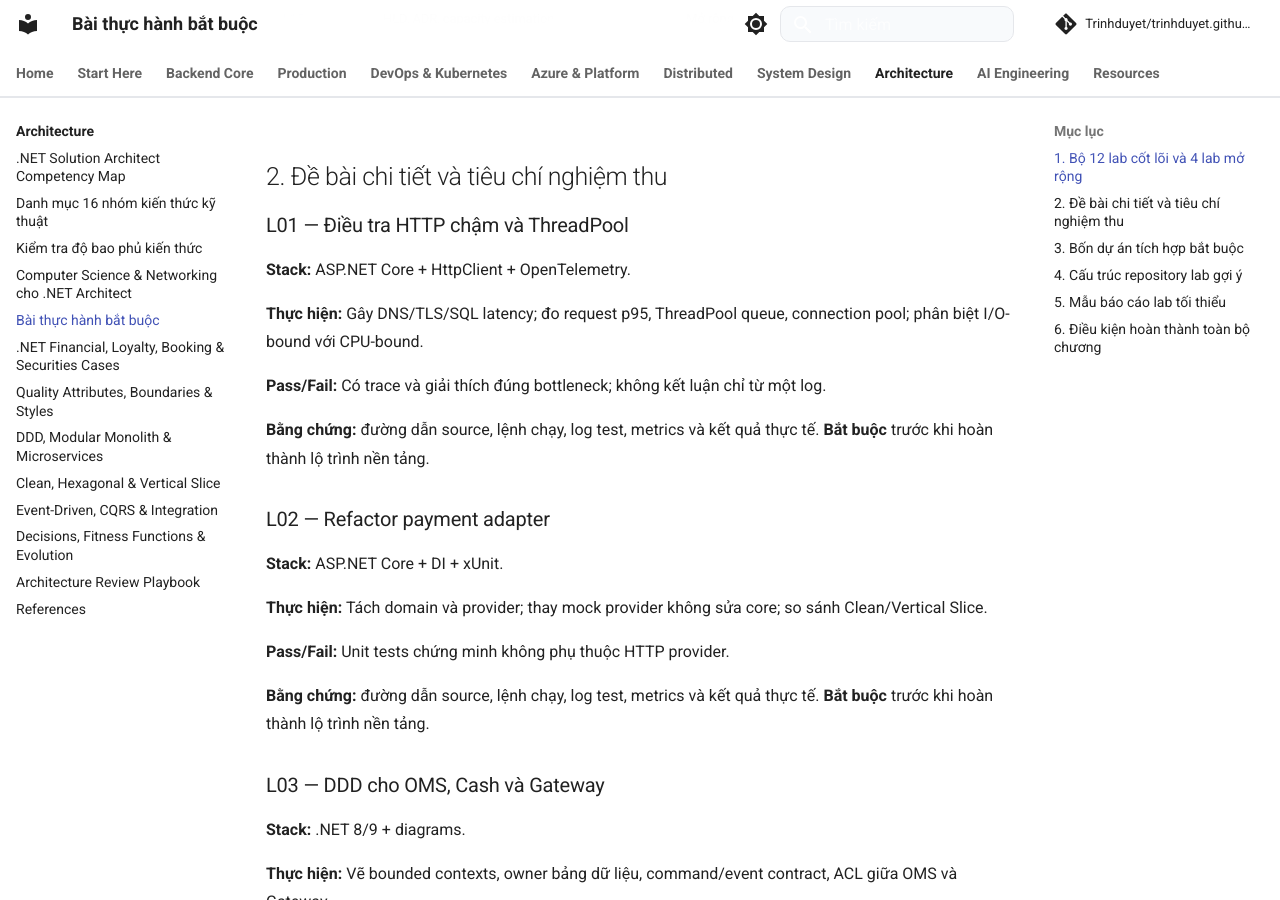
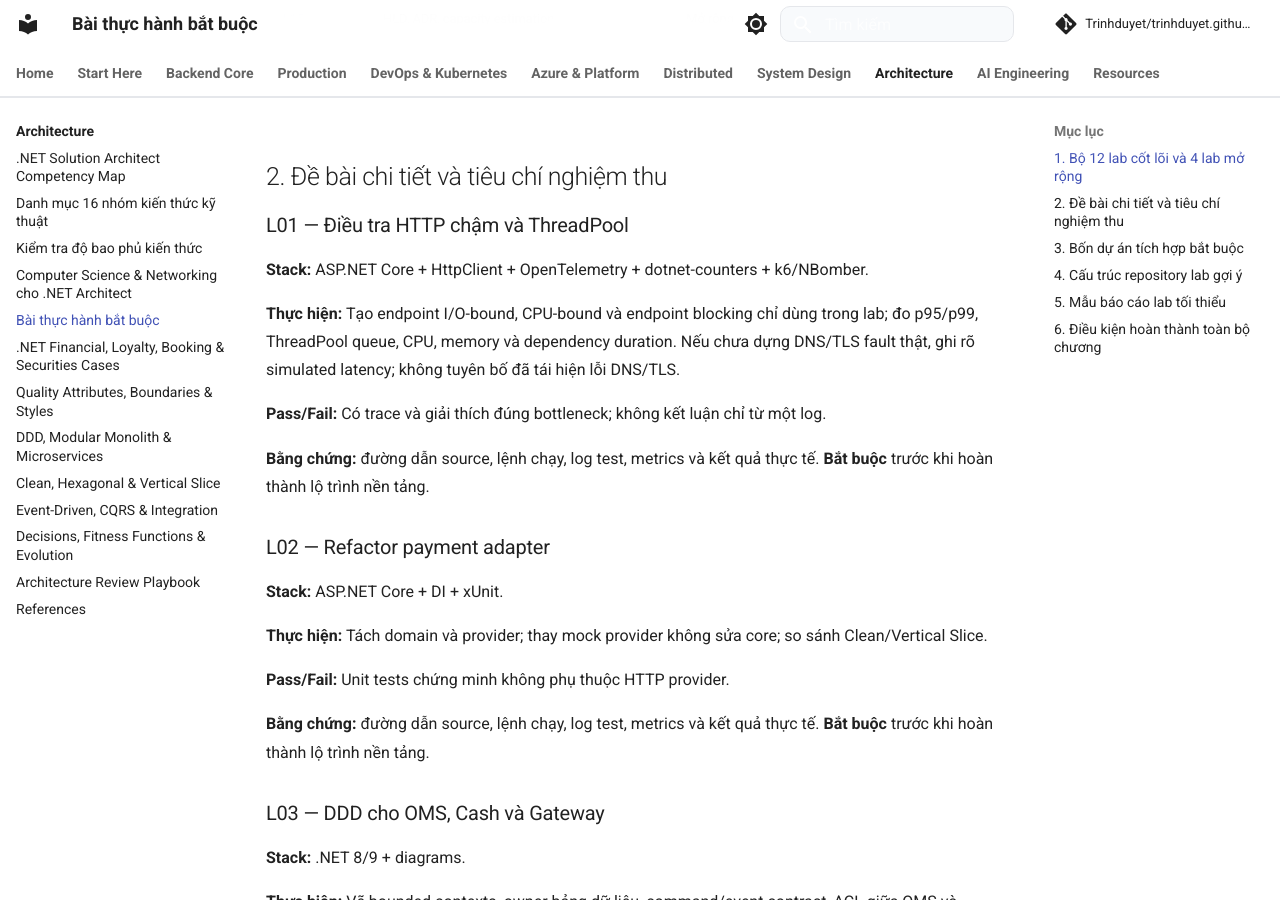
Before and after one commit to Trinhduyet/trinhduyet.github.io, an MkDocs documentation site: the page built from docs/25-software-architecture/solution-architect-mandatory-labs.md, in a window 1280 px wide and 900 px high, scrolled down 1156 px. Built offline with MkDocs 1.6.1 and Material for MkDocs 9.7.7, drawn with Linux system fonts in a browser that asks for light colours; comment, search, counter and statistics services are not loaded; some of the changed text lies outside the part shown.

Commit message:
docs(architecture): connect completeness review and production learning standards

```diff
--- a/docs/25-software-architecture/solution-architect-mandatory-labs.md
+++ b/docs/25-software-architecture/solution-architect-mandatory-labs.md
@@ -29,9 +29,9 @@
 
 <h3 id="l01">L01 — Điều tra HTTP chậm và ThreadPool</h3>
 
-**Stack:** ASP.NET Core + HttpClient + OpenTelemetry.
+**Stack:** ASP.NET Core + HttpClient + OpenTelemetry + dotnet-counters + k6/NBomber.
 
-**Thực hiện:** Gây DNS/TLS/SQL latency; đo request p95, ThreadPool queue, connection pool; phân biệt I/O-bound với CPU-bound.
+**Thực hiện:** Tạo endpoint I/O-bound, CPU-bound và endpoint blocking chỉ dùng trong lab; đo p95/p99, ThreadPool queue, CPU, memory và dependency duration. Nếu chưa dựng DNS/TLS fault thật, ghi rõ simulated latency; không tuyên bố đã tái hiện lỗi DNS/TLS.
 
 **Pass/Fail:** Có trace và giải thích đúng bottleneck; không kết luận chỉ từ một log.
 
@@ -84,7 +84,7 @@
 
 <h3 id="l06">L06 — Outbox, Inbox và Saga recovery</h3>
 
-**Stack:** SQL Server + Azure Service Bus emulator/compatible broker.
+**Stack:** SQL Server + broker local/compatible để test lặp lại; chạy thêm integration test trên Azure Service Bus thật nếu cần xác minh sessions, DLQ và semantics riêng của dịch vụ Azure.
 
 **Thực hiện:** Kill publisher sau commit; gửi event trùng; crash consumer trước/ sau commit; timeout external API.
 
```
